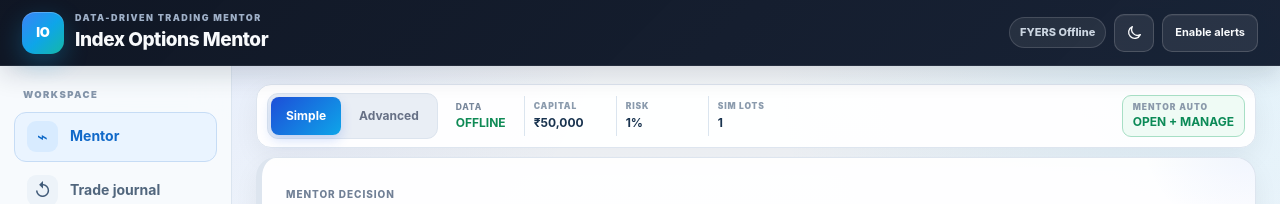
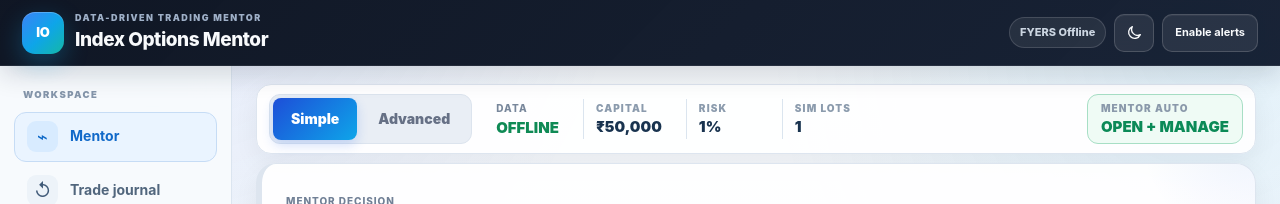
Before and after one commit to dhananjaysaber/index-options-mentor, a React (Vite) app: page / in a window 1280 px wide. Shown: the top 204 px of the page. Built offline with nearby package versions, Linux system fonts and the light colour scheme; no server answers.

Commit message:
Increase desktop mentor toolbar typography

```diff
--- a/src/session-ui-fixes.css
+++ b/src/session-ui-fixes.css
@@ -148,6 +148,49 @@ html[data-theme="dark"] .drawer-fyers-connect {
     font-size: 11px !important;
     min-height: 38px !important;
   }
+
+  /* Larger premium toolbar typography: Simple/Advanced, data and account values
+     should be readable at normal desktop viewing distance. */
+  .trader-toolbar.mentor-v2-toolbar {
+    min-height: 68px !important;
+    padding: 9px 12px !important;
+    gap: 12px !important;
+  }
+
+  .trader-toolbar.mentor-v2-toolbar .segmented button {
+    min-height: 42px !important;
+    padding: 0 18px !important;
+    font-size: 14px !important;
+    font-weight: 900 !important;
+  }
+
+  .trader-toolbar.mentor-v2-toolbar .toolbar-live,
+  .trader-toolbar.mentor-v2-toolbar .toolbar-stat-v2 {
+    padding: 4px 12px !important;
+  }
+
+  .trader-toolbar.mentor-v2-toolbar .toolbar-live span,
+  .trader-toolbar.mentor-v2-toolbar .toolbar-stat-v2 span,
+  .trader-toolbar.mentor-v2-toolbar .automation-pill span {
+    font-size: 10px !important;
+    line-height: 1.1 !important;
+    letter-spacing: .11em !important;
+  }
+
+  .trader-toolbar.mentor-v2-toolbar .toolbar-live strong,
+  .trader-toolbar.mentor-v2-toolbar .toolbar-stat-v2 strong,
+  .trader-toolbar.mentor-v2-toolbar .automation-pill strong {
+    margin-top: 4px !important;
+    font-size: 15px !important;
+    line-height: 1.15 !important;
+    font-weight: 900 !important;
+  }
+
+  .trader-toolbar.mentor-v2-toolbar .automation-pill {
+    min-width: 150px !important;
+    padding: 8px 13px !important;
+    border-radius: 11px !important;
+  }
 }
 
 @media (max-width: 820px) {
```
